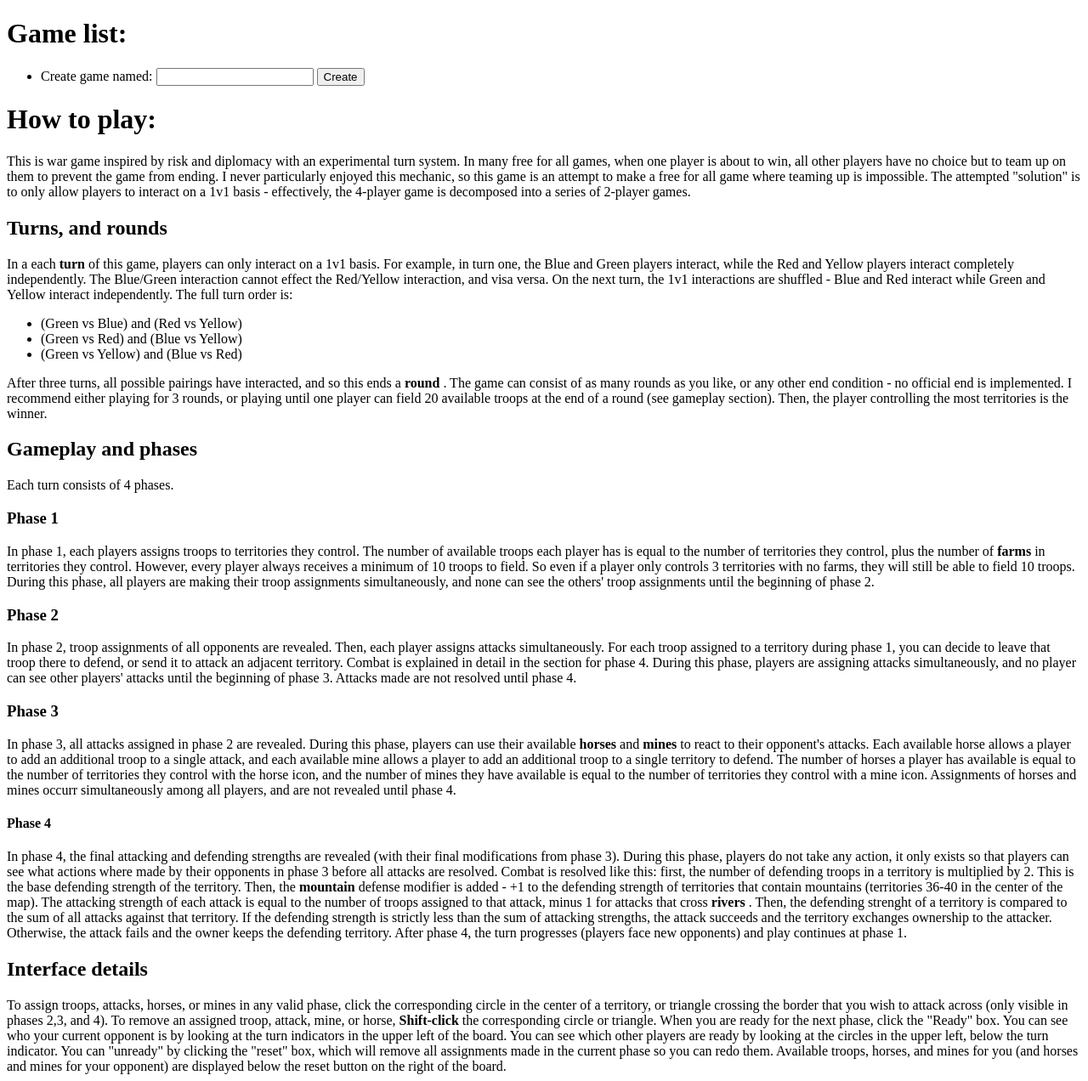
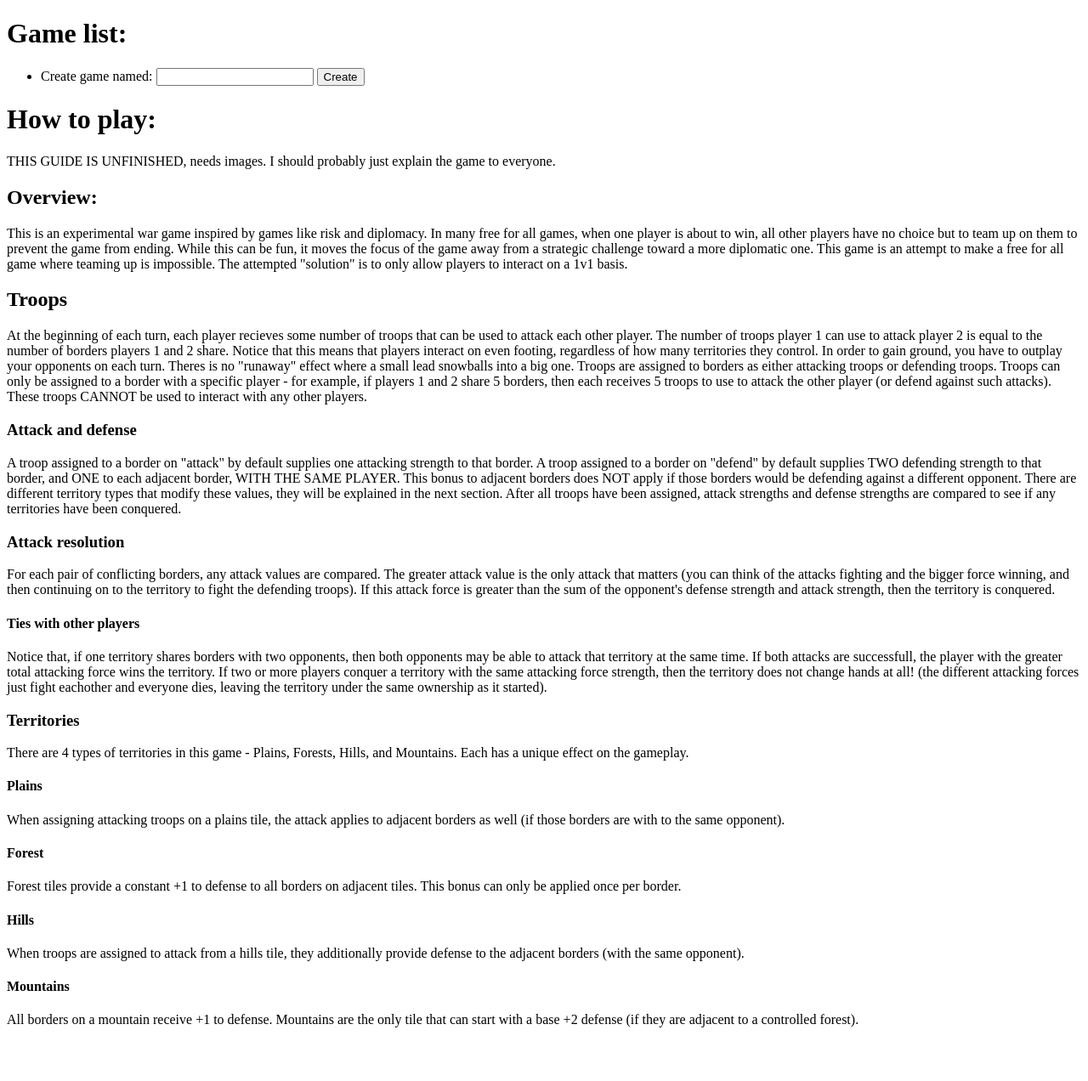
Before and after one commit to luketjohnston/wargame, a Django app: page /hexgame/gamelist/ in a window 1280 px wide. Shown: the whole page at 85% size. After the commit the page ends 1209 px from the top, so only its background shows below. Run offline with Django 3.2, Linux system fonts and the light colour scheme; data that the repository does not hold is empty; some libraries are stand-ins or nearby versions.

Commit message:
updated gamelist info

```diff
--- a/hexgame/templates/hexgame/gamelist.html
+++ b/hexgame/templates/hexgame/gamelist.html
@@ -42,34 +42,49 @@
 
   <h1> How to play: </h1>
 
-  This is war game inspired by risk and diplomacy with an experimental turn system. In many free for all games, when one player is about to win, all other players have no choice but to team up on them to prevent the game from ending. I never particularly enjoyed this mechanic, so this game is an attempt to make a free for all game where teaming up is impossible. The attempted "solution" is to only allow players to interact on a 1v1 basis - effectively, the 4-player game is decomposed into a series of 2-player games.
+  THIS GUIDE IS UNFINISHED, needs images. I should probably just explain the game to everyone.
 
-  <h2> Turns, and rounds </h2>
-  In a each <b> turn </b> of this game, players can only interact on a 1v1 basis. For example, in turn one, the Blue and Green players interact, while the Red and Yellow players interact completely independently. The Blue/Green interaction cannot effect the Red/Yellow interaction, and visa versa. On the next turn, the 1v1 interactions are shuffled - Blue and Red interact while Green and Yellow interact independently. The full turn order is:
-  <ul>
-    <li> (Green vs Blue) and (Red vs Yellow) </li>
-    <li> (Green vs Red) and (Blue vs Yellow) </li>
-    <li> (Green vs Yellow) and (Blue vs Red) </li>
-  </ul>
-  After three turns, all possible pairings have interacted, and so this ends a <b> round </b>. The game can consist of as many rounds as you like, or any other end condition - no official end is implemented. I recommend either playing for 3 rounds, or playing until one player can field 20 available troops at the end of a round (see gameplay section). Then, the player controlling the most territories is the winner.
+  <h2> Overview: </h2>
+  This is an experimental war game inspired by games like risk and diplomacy. In many free for all games, when one player is about to win, all other players have no choice but to team up on them to prevent the game from ending. While this can be fun, it moves the focus of the game away from a strategic challenge toward a more diplomatic one. This game is an attempt to make a free for all game where teaming up is impossible. The attempted "solution" is to only allow players to interact on a 1v1 basis.
 
-  <h2> Gameplay and phases </h2>
-  Each turn consists of 4 phases.
-  <h3> Phase 1 </h3>
-  In phase 1, each players assigns troops to territories they control. The number of available troops each player has is equal to the number of territories they control, plus the number of <b> farms </b> in territories they control. However, every player always receives a minimum of 10 troops to field. So even if a player only controls 3 territories with no farms, they will still be able to field 10 troops. During this phase, all players are making their troop assignments simultaneously, and none can see the others' troop assignments until the beginning of phase 2.
-  <h3> Phase 2 </h3>
-  In phase 2, troop assignments of all opponents are revealed. Then, each player assigns attacks simultaneously. For each troop assigned to a territory during phase 1, you can decide to leave that troop there to defend, or send it to attack an adjacent territory. Combat is explained in detail in the section for phase 4. During this phase, players are assigning attacks simultaneously, and no player can see other players' attacks until the beginning of phase 3. Attacks made are not resolved until phase 4.
-  <h3> Phase 3 </h3>
-  In phase 3, all attacks assigned in phase 2 are revealed. During this phase, players can use their available <b> horses </b> and <b> mines </b> to react to their opponent's attacks. Each available horse allows a player to add an additional troop to a single attack, and each available mine allows a player to add an additional troop to a single territory to defend. The number of horses a player has available is equal to the number of territories they control with the horse icon, and the number of mines they have available is equal to the number of territories they control with a mine icon. Assignments of horses and mines occurr simultaneously among all players, and are not revealed until phase 4.
+  <h2> Troops </h2>
+  At the beginning of each turn, each player recieves some number of troops that can be used to attack each other player. The number of troops player 1 can use
+to attack player 2 is equal to the number of borders players 1 and 2 share. Notice that this means that players interact on even footing, regardless of
+how many territories they control. In order to gain ground, you have to outplay your opponents on each turn. Theres is no "runaway" effect where a small lead
+snowballs into a big one.
 
-  <h4> Phase 4 </h4> In phase 4, the final attacking and defending strengths are revealed (with their final modifications from phase 3). During this phase, players do not take any action, it only exists so that players can see what actions where made by their opponents in phase 3 before all attacks are resolved. Combat is resolved like this: first, the number of defending troops in a territory is multiplied by 2. This is the base defending strength of the territory. Then, the <b> mountain </b> defense modifier is added - +1 to the defending strength of territories that contain mountains (territories 36-40 in the center of the map). The attacking strength of each attack is equal to the number of troops assigned to that attack, minus 1 for attacks that cross <b> rivers </b>. Then, the defending strenght of a territory is compared to the sum of all attacks against that territory. If the defending strength is strictly less than the sum of attacking strengths, the attack succeeds and the territory exchanges ownership to the attacker. Otherwise, the attack fails and the owner keeps the defending territory. After phase 4, the turn progresses (players face new opponents) and play continues at phase 1.
+Troops are assigned to borders as either attacking troops or defending troops. Troops can only be assigned to a border with a specific player - for example,
+if players 1 and 2 share 5 borders, then each receives 5 troops to use to attack the other player (or defend against such attacks). These troops CANNOT be used
+to interact with any other players.
 
+  <h3> Attack and defense </h3>
+  A troop assigned to a border on "attack" by default supplies one attacking strength to that border. A troop assigned to a border on "defend" by default
+  supplies TWO defending strength to that border, and ONE to each adjacent border, WITH THE SAME PLAYER. This bonus to adjacent borders does NOT apply if those
+  borders would be defending against a different opponent. There are different territory types that modify these
+  values, they will be explained in the next section. After all troops have been assigned, attack strengths and defense strengths are compared to see if any
+  territories have been conquered.
 
-<h2> Interface details </h2>
-To assign troops, attacks, horses, or mines in any valid phase, click the corresponding circle in the center of a territory, or triangle crossing the border that you wish to attack across (only visible in phases 2,3, and 4). To remove an assigned troop, attack, mine, or horse, <b> Shift-click </b> the corresponding circle or triangle. When you are ready for the next phase, click the "Ready" box. You can see who your current opponent is by looking at the turn indicators in the upper left of the board. You can see which other players are ready by looking at the circles in the upper left, below the turn indicator. You can "unready" by clicking the "reset" box, which will remove all assignments made in the current phase so you can redo them. Available troops, horses, and mines for you (and horses and mines for your opponent) are displayed below the reset button on the right of the board.
+  <h3> Attack resolution </h3>
+  For each pair of conflicting borders, any attack values are compared. The greater attack value is the only attack that matters (you can think of the attacks
+  fighting and the bigger force winning, and then continuing on to the territory to fight the defending troops). If this attack force is greater than the
+  sum of the opponent's defense strength and attack strength, then the territory is conquered.
+  <h4> Ties with other players </h4>
+    Notice that, if one territory shares borders with two opponents, then both opponents may be able to attack that territory at the same time.
+    If both attacks are successfull, the player
+    with the greater total attacking force wins the territory. If two or more players conquer a territory
+    with the same attacking force strength, then the territory does not change hands at all! (the different attacking forces just fight eachother and everyone
+    dies, leaving the territory under the same ownership as it started).
 
-
-
-
+  <h3> Territories </h3>
+  There are 4 types of territories in this game - Plains, Forests, Hills, and Mountains. Each has a unique effect on the gameplay.
+  <h4> Plains </h4>
+    When assigning attacking troops on a plains tile, the attack applies to adjacent borders as well (if those borders are with to the same opponent).
+  <h4> Forest </h4>
+    Forest tiles provide a constant +1 to defense to all borders on adjacent tiles. This bonus can only be applied once per border.
+  <h4> Hills </h4>
+    When troops are assigned to attack from a hills tile, they additionally provide defense to the adjacent borders (with the same opponent).
+  <h4> Mountains </h4>
+    All borders on a mountain receive +1 to defense. Mountains are the only tile that can start with a base +2 defense (if they are adjacent to a controlled
+    forest).
   </body>
 </html>
```
